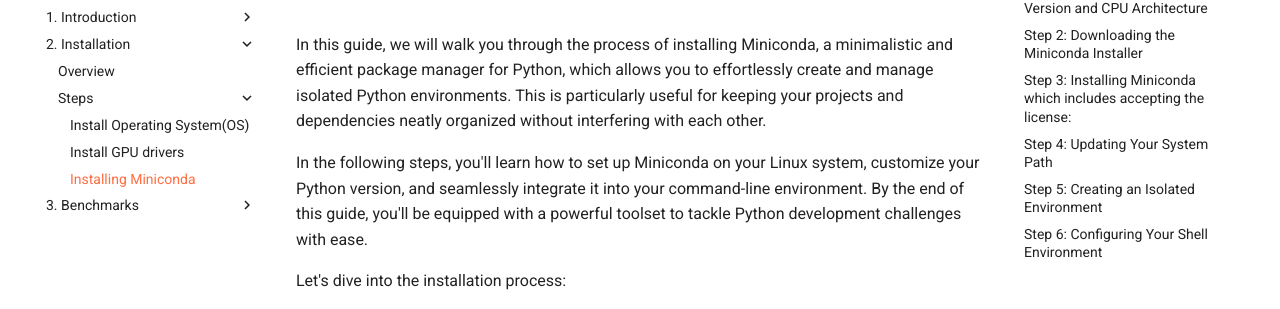
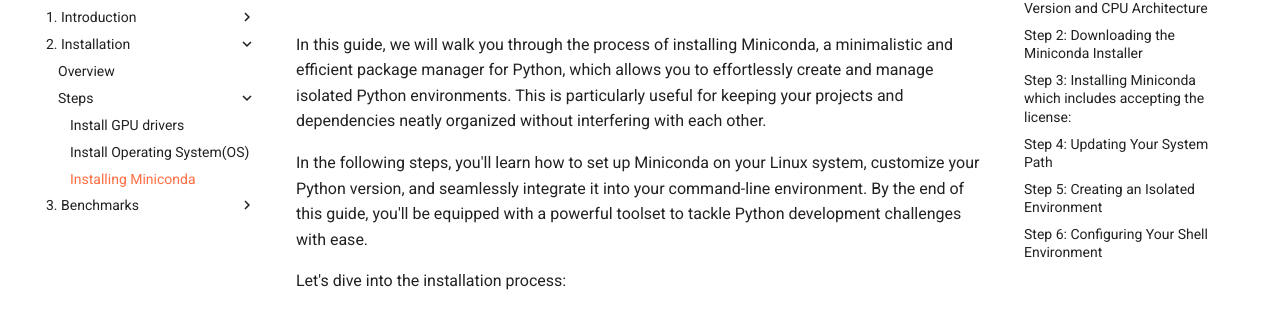
Before and after one commit to InTensorfiers/intensorfiers.github.io, an MkDocs documentation site: the page built from docs/installation/steps/Installing Miniconda.md, in a window 1280 px wide. Shown: the part 148-457 px from the top of the page. Built offline with MkDocs 1.6.1 and Material for MkDocs 9.7.7, drawn with Linux system fonts in a browser that asks for light colours; comment, search, counter and statistics services are not loaded; part of the change alters nothing that is shown.

```diff
--- a/mkdocs.yml
+++ b/mkdocs.yml
@@ -36,10 +36,10 @@ nav:
       - Ansible: "introduction/toolchain/ansible.md"
       - Conda: "introduction/toolchain/conda.md"
   - 2. Installation:
-    - Overview: "installation/OVERVIEW OF INSTALLATION PROCESS.md"
+    - Overview: "installation/installation-process-overview.md"
     - Steps:
-      - Install Operating System(OS): "installation/Installations step.md"
       - Install GPU drivers: "installation/Step 2.Install GPU drivers.md"
-      - Installing Miniconda: "installation/Installing Miniconda.md"
+      - Install Operating System(OS): "installation/steps/install-os.md"
+      - Installing Miniconda: "installation/steps/Installing Miniconda.md"
   - 3. Benchmarks:
     - Overview: "benchmarks/overview.md"
```
Also changed, not shown: docs/installation/installation-process-overview.md (renamed from docs/installation/OVERVIEW OF INSTALLATION PROCESS.md), docs/installation/steps/Installing Miniconda.md (renamed from docs/installation/Installing Miniconda.md), docs/installation/steps/install-os.md (renamed from docs/installation/Installations step.md).
